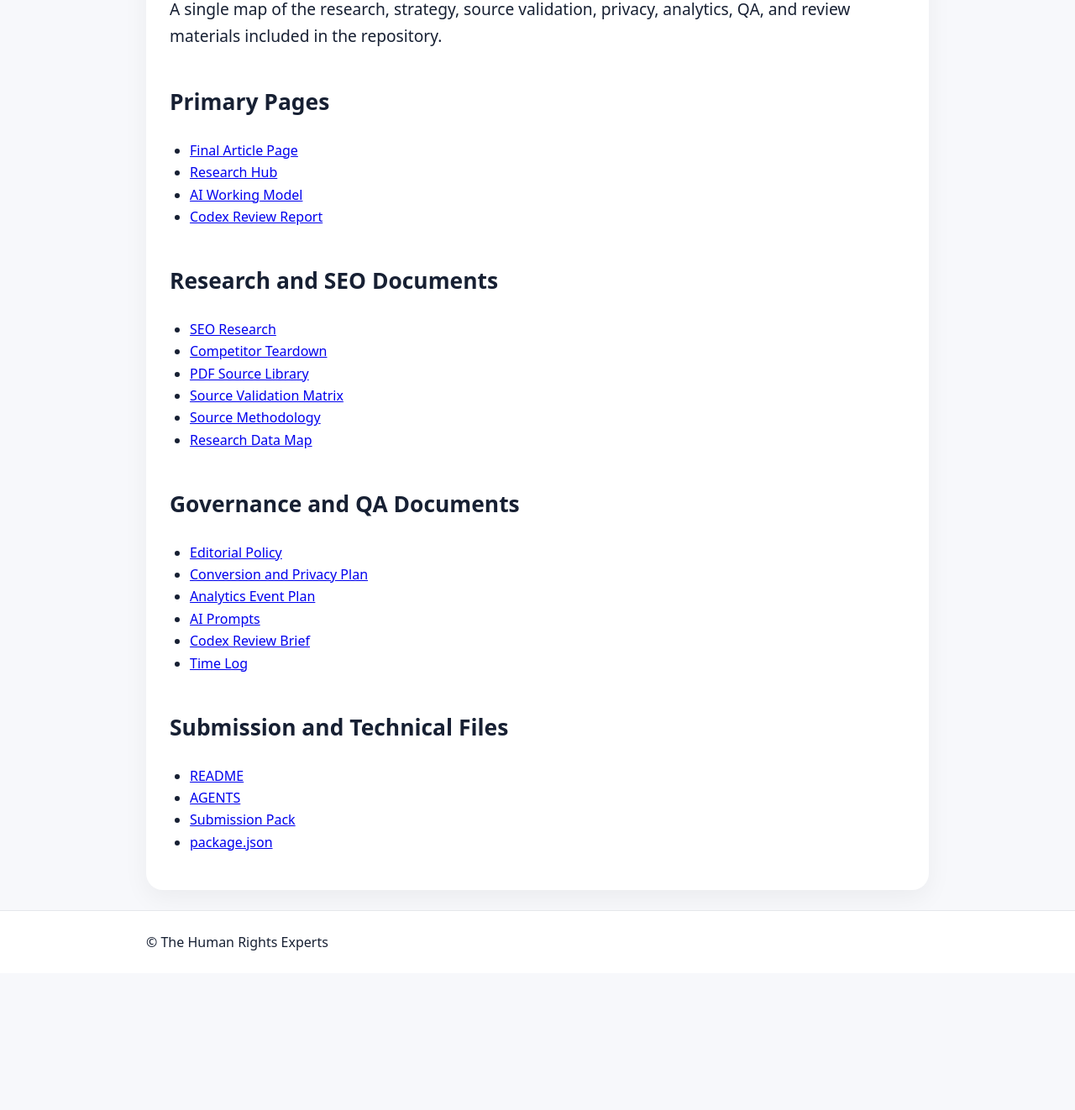
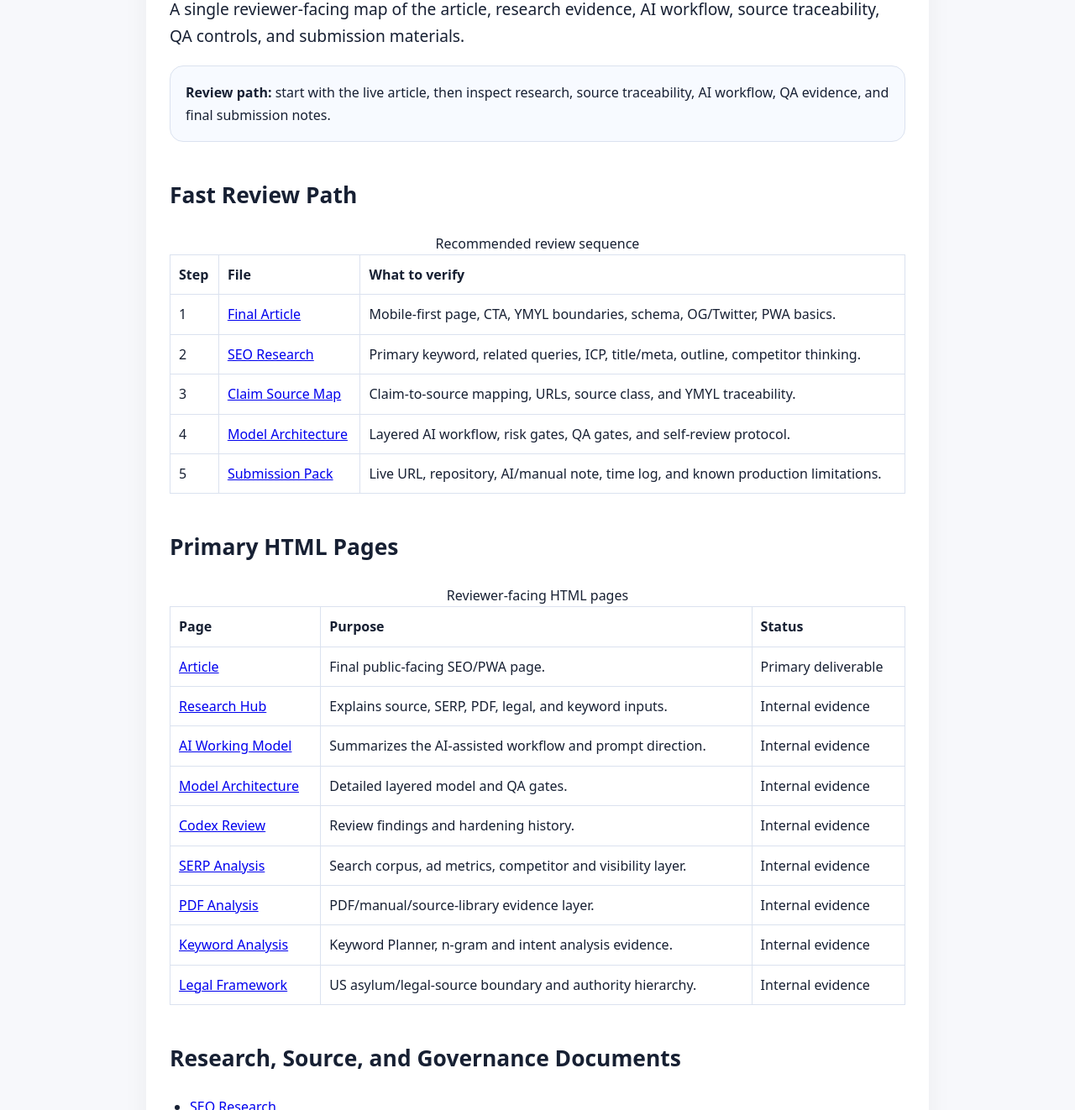
Before and after one commit to dankamaster/test, a website built with Vite: page docs-index.html in a window 1280 px wide. Shown: the part 294-1616 px from the top of the page at 84% size. Before the commit the page ends 1453 px from the top, so only its background shows below. Built offline with nearby package versions, Linux system fonts and the light colour scheme.

Commit message:
Upgrade documentation index to reviewer dashboard

```diff
--- a/docs-index.html
+++ b/docs-index.html
@@ -3,8 +3,9 @@
 <head>
   <meta charset="utf-8">
   <meta name="viewport" content="width=device-width,initial-scale=1">
-  <title>Documentation Index | COI Report SEO/PWA Test Assignment</title>
-  <meta name="description" content="Documentation index for SEO research, source validation, model architecture, Codex review, analytics, privacy, and technical QA deliverables.">
+  <meta name="robots" content="noindex,follow">
+  <title>Reviewer Documentation Center | COI Report SEO/PWA Test Assignment</title>
+  <meta name="description" content="Reviewer dashboard for the COI Report SEO/PWA test assignment: article, research, AI workflow, source traceability, QA, and submission materials.">
   <link rel="canonical" href="https://ai-cpc.ru/test/docs-index.html">
   <link rel="stylesheet" href="styles.css">
   <link rel="icon" href="favicon.svg" type="image/svg+xml">
@@ -18,10 +19,11 @@
     <button class="menu-toggle" type="button" aria-expanded="false" aria-controls="site-menu" aria-label="Open documentation menu">☰</button>
     <nav id="site-menu" class="site-menu" aria-label="Project documentation">
       <a href="index.html">Article</a>
+      <a href="docs-index.html">Docs Center</a>
       <a href="research.html">Research Hub</a>
       <a href="model.html">AI Model</a>
+      <a href="model-architecture.html">Model Architecture</a>
       <a href="codex-review.html">Codex Review</a>
-      <a href="docs-index.html">Docs Index</a>
       <a href="SUBMISSION_PACK.md">Submission Pack</a>
     </nav>
   </div>
@@ -29,38 +31,62 @@
 
 <main id="main" class="wrap">
   <article>
-    <p class="eyebrow">Project documentation</p>
-    <h1>Documentation Index</h1>
-    <p class="lead">A single map of the research, strategy, source validation, privacy, analytics, QA, and review materials included in the repository.</p>
+    <p class="eyebrow">Reviewer dashboard</p>
+    <h1>Documentation Center</h1>
+    <p class="lead">A single reviewer-facing map of the article, research evidence, AI workflow, source traceability, QA controls, and submission materials.</p>
+
+    <div class="notice"><strong>Review path:</strong> start with the live article, then inspect research, source traceability, AI workflow, QA evidence, and final submission notes.</div>
 
     <section>
-      <h2>Primary Pages</h2>
-      <ul>
-        <li><a href="index.html">Final Article Page</a></li>
-        <li><a href="research.html">Research Hub</a></li>
-        <li><a href="model.html">AI Working Model</a></li>
-        <li><a href="codex-review.html">Codex Review Report</a></li>
-      </ul>
+      <h2>Fast Review Path</h2>
+      <table>
+        <caption>Recommended review sequence</caption>
+        <tr><th scope="col">Step</th><th scope="col">File</th><th scope="col">What to verify</th></tr>
+        <tr><td>1</td><td><a href="index.html">Final Article</a></td><td>Mobile-first page, CTA, YMYL boundaries, schema, OG/Twitter, PWA basics.</td></tr>
+        <tr><td>2</td><td><a href="docs/seo-research.md">SEO Research</a></td><td>Primary keyword, related queries, ICP, title/meta, outline, competitor thinking.</td></tr>
+        <tr><td>3</td><td><a href="docs/claim-source-map.md">Claim Source Map</a></td><td>Claim-to-source mapping, URLs, source class, and YMYL traceability.</td></tr>
+        <tr><td>4</td><td><a href="model-architecture.html">Model Architecture</a></td><td>Layered AI workflow, risk gates, QA gates, and self-review protocol.</td></tr>
+        <tr><td>5</td><td><a href="SUBMISSION_PACK.md">Submission Pack</a></td><td>Live URL, repository, AI/manual note, time log, and known production limitations.</td></tr>
+      </table>
     </section>
 
     <section>
-      <h2>Research and SEO Documents</h2>
+      <h2>Primary HTML Pages</h2>
+      <table>
+        <caption>Reviewer-facing HTML pages</caption>
+        <tr><th scope="col">Page</th><th scope="col">Purpose</th><th scope="col">Status</th></tr>
+        <tr><td><a href="index.html">Article</a></td><td>Final public-facing SEO/PWA page.</td><td>Primary deliverable</td></tr>
+        <tr><td><a href="research.html">Research Hub</a></td><td>Explains source, SERP, PDF, legal, and keyword inputs.</td><td>Internal evidence</td></tr>
+        <tr><td><a href="model.html">AI Working Model</a></td><td>Summarizes the AI-assisted workflow and prompt direction.</td><td>Internal evidence</td></tr>
+        <tr><td><a href="model-architecture.html">Model Architecture</a></td><td>Detailed layered model and QA gates.</td><td>Internal evidence</td></tr>
+        <tr><td><a href="codex-review.html">Codex Review</a></td><td>Review findings and hardening history.</td><td>Internal evidence</td></tr>
+        <tr><td><a href="serp-analysis.html">SERP Analysis</a></td><td>Search corpus, ad metrics, competitor and visibility layer.</td><td>Internal evidence</td></tr>
+        <tr><td><a href="pdf-analysis.html">PDF Analysis</a></td><td>PDF/manual/source-library evidence layer.</td><td>Internal evidence</td></tr>
+        <tr><td><a href="keyword-analysis.html">Keyword Analysis</a></td><td>Keyword Planner, n-gram and intent analysis evidence.</td><td>Internal evidence</td></tr>
+        <tr><td><a href="legal-framework.html">Legal Framework</a></td><td>US asylum/legal-source boundary and authority hierarchy.</td><td>Internal evidence</td></tr>
+      </table>
+    </section>
+
+    <section>
+      <h2>Research, Source, and Governance Documents</h2>
       <ul>
         <li><a href="docs/seo-research.md">SEO Research</a></li>
         <li><a href="docs/competitor-teardown.md">Competitor Teardown</a></li>
         <li><a href="docs/pdf-source-library.md">PDF Source Library</a></li>
         <li><a href="docs/source-validation-matrix.md">Source Validation Matrix</a></li>
+        <li><a href="docs/claim-source-map.md">Claim-to-Source Map</a></li>
         <li><a href="docs/source-methodology.md">Source Methodology</a></li>
-        <li><a href="docs/research-data-map.md">Research Data Map</a></li>
+        <li><a href="docs/editorial-policy.md">Editorial Policy</a></li>
+        <li><a href="docs/final-url-indexing-strategy.md">Final URL and Indexing Strategy</a></li>
       </ul>
     </section>
 
     <section>
-      <h2>Governance and QA Documents</h2>
+      <h2>Marketing, Analytics, and Workflow Documents</h2>
       <ul>
-        <li><a href="docs/editorial-policy.md">Editorial Policy</a></li>
+        <li><a href="docs/distribution-plan.md">Distribution Plan</a></li>
+        <li><a href="docs/analytics-event-plan.md">Analytics Event Plan</a></li>
         <li><a href="docs/conversion-privacy-plan.md">Conversion and Privacy Plan</a></li>
-        <li><a href="docs/analytics-event-plan.md">Analytics Event Plan</a></li>
         <li><a href="docs/ai-prompts.md">AI Prompts</a></li>
         <li><a href="docs/codex-review-brief.md">Codex Review Brief</a></li>
         <li><a href="docs/time-log.md">Time Log</a></li>
@@ -68,13 +94,8 @@
     </section>
 
     <section>
-      <h2>Submission and Technical Files</h2>
-      <ul>
-        <li><a href="README.md">README</a></li>
-        <li><a href="AGENTS.md">AGENTS</a></li>
-        <li><a href="SUBMISSION_PACK.md">Submission Pack</a></li>
-        <li><a href="package.json">package.json</a></li>
-      </ul>
+      <h2>QA and Production Boundary</h2>
+      <p>GitHub Actions checks repository structure, HTML basics, schema, internal links, privacy UI, and accessibility smoke tests. Production launch still requires real contact details, a production privacy policy, named author/reviewer attribution, and deployed Lighthouse screenshots.</p>
     </section>
   </article>
 </main>
```
